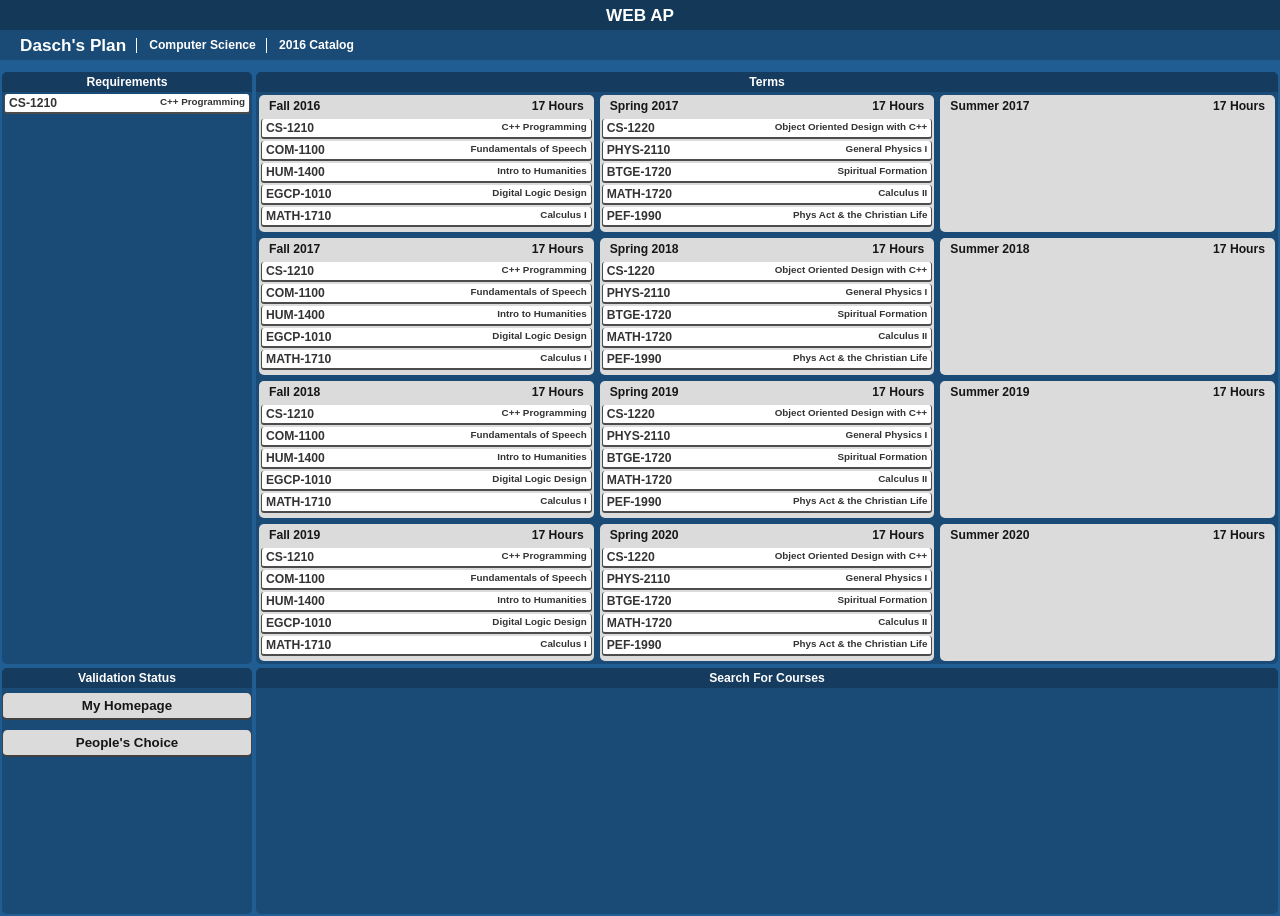
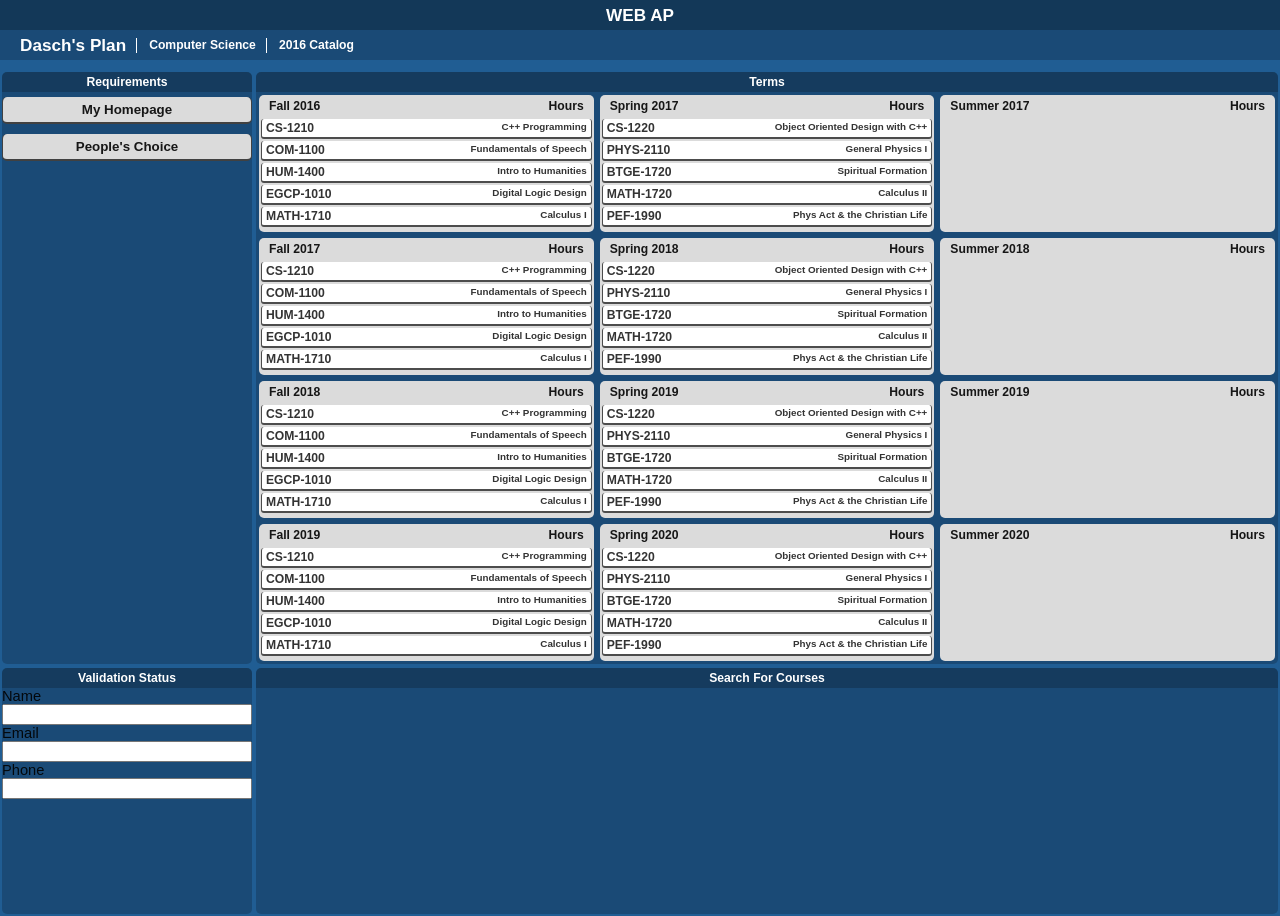
Before and after one commit to dascheltfortner/web-apps, a plain HTML site: page term-project/index.html in a window 1280 px wide. Drawn offline with Linux system fonts and the light colour scheme.

Commit message:
Switched to dynamic data

```diff
--- a/term-project/index.html
+++ b/term-project/index.html
@@ -31,17 +31,15 @@
         <div id="upper-content" class="flex-row flex-2 flex-wrap">
           <div class="panel flex-1 side-container">
             <div class="title"><h5>Requirements</h5></div>
-            <div class="content">
-                <div class="class-block">
-                  <h5>CS-1210</h5>
-                  <h6>C++ Programming</h6>
-                </div>
+            <div class="flex-column">
+              <a class="link-button" href="../cs3220.html">My Homepage</a>
+              <a class="link-button" href="http://judah.cedarville.edu">People's Choice</a>
             </div>
           </div>
 
           <div class="panel flex-2">
             <div class="title"><h5>Terms</h5></div>
-            <div class="scroll-panel">
+            <div id="course-content" class="scroll-panel">
 
               <!-- First Year -->
 
@@ -311,10 +309,16 @@
 
           <div class="panel flex-1 side-container">
             <div class="title"><h5>Validation Status</h5></div>
-            <div class="flex-column">
-              <a class="link-button" href="../cs3220.html">My Homepage</a>
-              <a class="link-button" href="http://judah.cedarville.edu">People's Choice</a>
-            </div>
+            <form>
+              <div class="flex-column">
+                <label for="name">Name</label>
+                <input type="text" id="name"></input>
+                <label for="email">Email</label>
+                <input type="text" id="email"></input>
+                <label for="phone">Phone</label>
+                <input type="text" id="phone"></input>
+              </div>
+            </form>
           </div>
 
           <div class="panel flex-2">
--- a/term-project/plan.js
+++ b/term-project/plan.js
@@ -30,8 +30,31 @@ class Plan {
 
   display() {
     let yearPlan = this.convertToYears();
+    let planHTML = '';
     for(let year of yearPlan) {
+      let yearHTML = '<div class="year-block">\n';
+      for(let key in year.terms) {
+        yearHTML += '\t<div class="semester-block">\n';
+        yearHTML += '\t<div class="semester-heading">\n';
+        yearHTML += '\t\t<h5>' + year.terms[key].term + ' ' + year.terms[key].year + '</h5>\n';
+        yearHTML += '\t\t<h5>Hours</h5>\n';
+        yearHTML += '\t</div>\n';
+
+        for(let course of year.terms[key].courses) {
+          yearHTML += '\t<div class="class-block">\n';
+          yearHTML += '\t\t<h5>' + course.designator + '</h5>\n';
+          yearHTML += '\t\t<h6>' + course.name + '</h6>\n';
+          yearHTML += '\t</div>\n';
+        }
+
+        yearHTML += '\t</div>\n';
+      }
+      yearHTML += '</div>\n';
+      planHTML += yearHTML;
     }
+    console.log(planHTML);
+    let container = document.getElementById('course-content');
+    container.innerHTML = planHTML;
   }
 
 }
```
Also changed, not shown: 1 other file.
